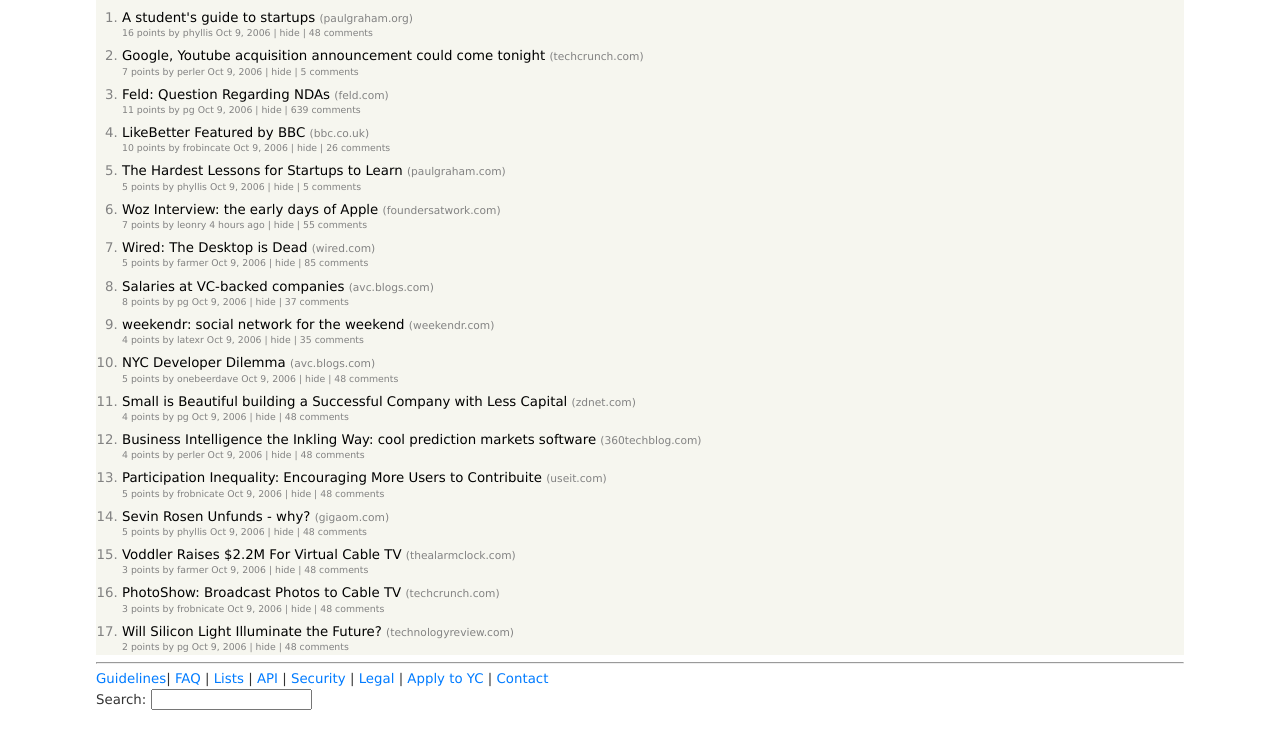
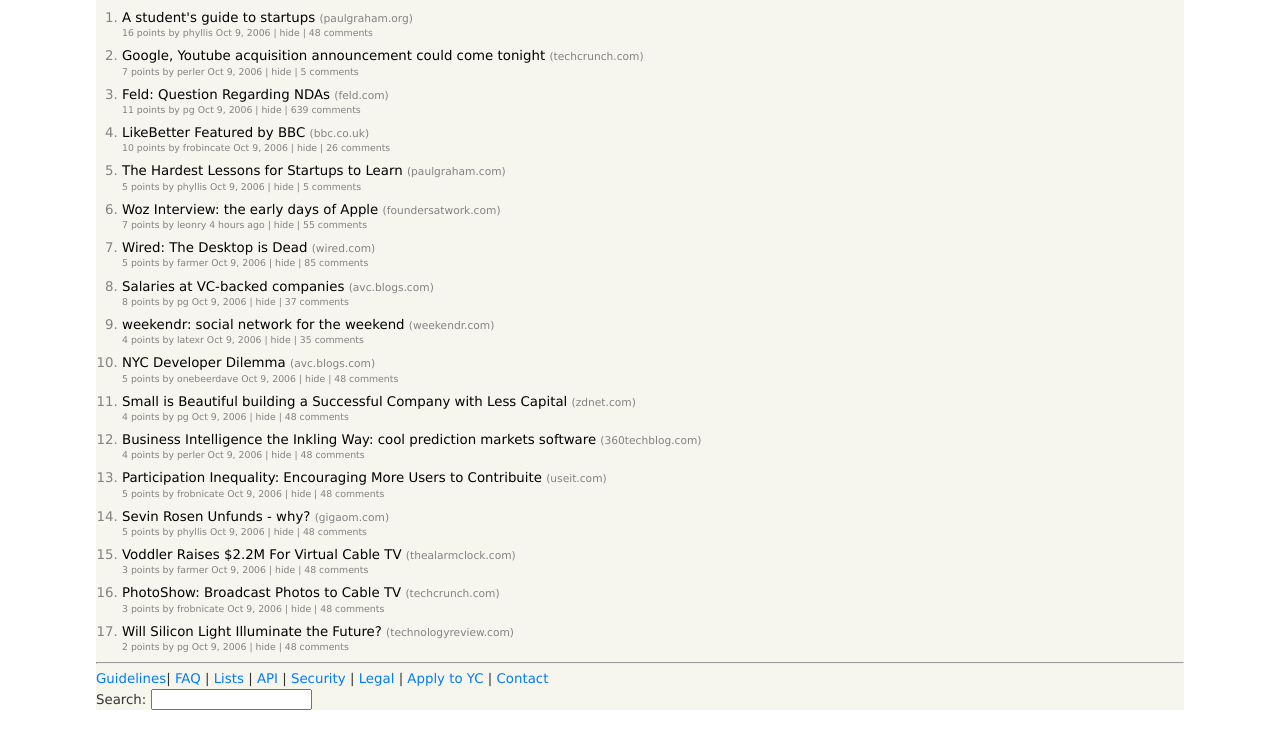
Before and after one commit to philocalyst/hackerNEWs, a plain HTML site: page index.html in a window 1280 px wide. Shown: the part 31-780 px from the top of the page. Drawn offline with Linux system fonts and the light colour scheme.

Commit message:
Document background set on html
- Allows for single attribute for footer and main
- Stronger handling of an extended document

```diff
--- a/news.css
+++ b/news.css
@@ -1,6 +1,9 @@
+html {
+  background-color: white;
+}
 body {
   font-family: Verdana, Geneva, Tahoma, sans-serif;
-  background-color: white;
+  background-color: #f6f6ef;
   color: #333;
   font-size: .8333333333rem;
   line-height: 1.4;
@@ -600,3 +603,5 @@ only screen and (min-device-pixel-ratio: 2) {
     overflow: hidden
   }
 }
+
+\ No newline at end of file
```
